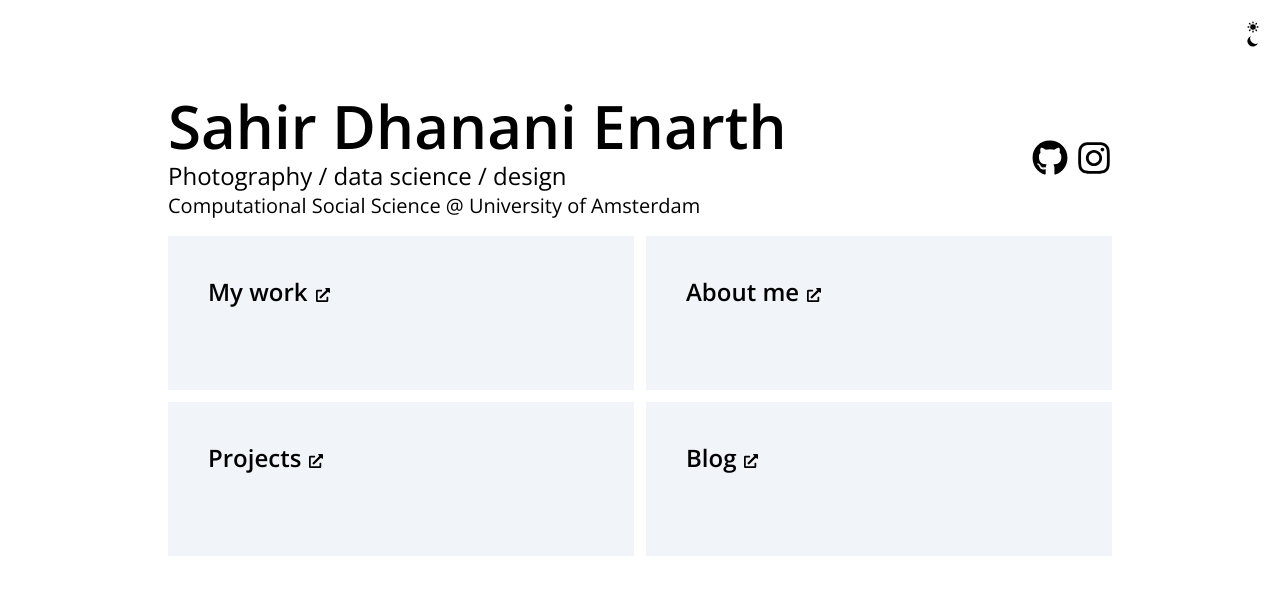
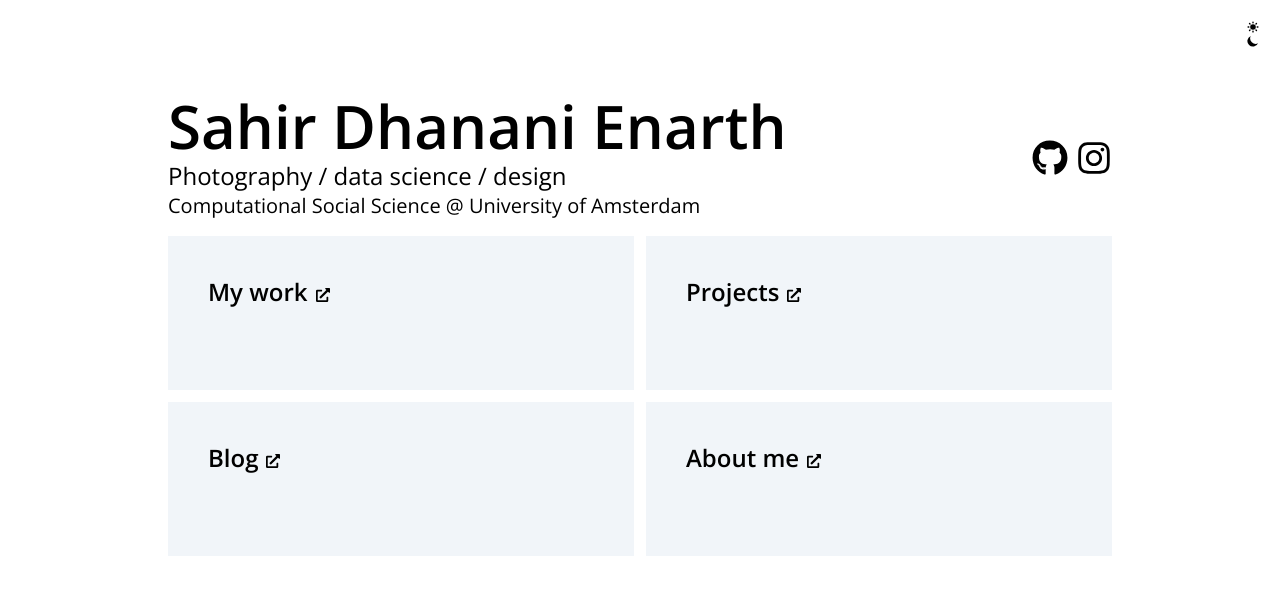
Before and after one commit to 100portraits/portfolio, a React (Vite) app in the folder portfolio/: page / in a window 1280 px wide. Shown: the top 594 px of the page. Built offline with nearby package versions, Linux system fonts and the light colour scheme.

Commit message:
just abstract everything and it works?

```diff
--- a/portfolio/src/pages/Home.jsx
+++ b/portfolio/src/pages/Home.jsx
@@ -3,59 +3,43 @@ import {FaGithub} from 'react-icons/fa/'
 import {FaExternalLinkAlt} from 'react-icons/fa'
 import { Link } from 'react-router-dom'
 import { Flowbite, DarkThemeToggle } from 'flowbite-react'
-
+import Template from './Template'
 
 const Home = () => {
     return (
-        <Flowbite>
-        <div className=''>
-            <div className='dark:bg-slate-800'>
-                <div className="min-h-screen dark:bg-slate-800 dark:text-white max-w-screen-md md:max-w-screen-lg p-10 mx-auto ">
-                    <div className='absolute top-0 right-0 m-5' >
-                    <DarkThemeToggle />
+        <Template
+            backarrow={false}
+            header='Sahir Dhanani Enarth'
+            subheader='Photography / data science / design'
+            subheader2='Computational Social Science @ University of Amsterdam'
+            icons={
+                <>
+                    <FaGithub/>
+                    <FaInstagram/>
+                </>
+            }
+            contentlist={[
+                {
+                    title: 'My work',
+                    link: '/work'
+                },
+                {
+                    title: 'Projects',
+                    link: '/projects'
+                },
+                {
+                    title: 'Blog',
+                    link: '/blog'
+                },
+                {
+                    title: 'About me',
+                    link: '/about'
+                }
+            ]}
 
-                    </div>
-                    <div className="text-left mt-6 md:mt-14 mb-4 md:flex justify-between">
-                        <div className="">
-                            <h1 className="pb-1 text-5xl md:text-6xl font-semibold">Sahir Dhanani Enarth</h1>
-                            <h1 className="text-lg md:text-2xl ">Photography / data science / design</h1>
-                            <h1 className="text-md md:text-xl">Computational Social Science @ University of Amsterdam</h1>
-                        </div>
-                        <div className='flex my-3 md:self-center flex-row gap-2 text-2xl md:text-4xl'>
-                            <FaGithub />
-                            <FaInstagram/>
-
-                        </div>
-                    </div>
-                    <div className='grid grid-cols-1 md:grid-cols-2 gap-3 min-h-[40vh]'>
-                        <Link to='/work'><div className='bg-slate-100 dark:bg-slate-700  h-full flex hover:bg-slate-200 group'>
-                            <h1 className='text-2xl font-semibold m-10 group-hover:underline underline-offset-4'>
-                                My work<FaExternalLinkAlt className='inline text-sm ml-2'/>
-                            </h1>
-                        </div></Link>
-                        <Link to='/about'> <div className='bg-slate-100 dark:bg-slate-700 h-full flex hover:bg-slate-200 group'>
-                            <h1 className='text-2xl font-semibold m-10 group-hover:underline underline-offset-4'>
-                                About me<FaExternalLinkAlt className='inline text-sm ml-2'/>
-                            </h1>
-                        </div></Link>
-                        <Link to='/projects'><div className='bg-slate-100 dark:bg-slate-700  h-full flex hover:bg-slate-200 group'>
-                            <h1 className='text-2xl font-semibold m-10 group-hover:underline underline-offset-4'>
-                                Projects<FaExternalLinkAlt className='inline text-sm ml-2'/>
-                            </h1>
-                        </div></Link>
-                        <Link to='/blog'><div className='bg-slate-100 dark:bg-slate-700  h-full flex hover:bg-slate-200 group'>
-                            <h1 className='text-2xl font-semibold m-10 group-hover:underline underline-offset-4'>
-                                Blog<FaExternalLinkAlt className='inline text-sm ml-2'/>
-                            </h1>
-                        </div></Link>
-
-                    </div>
-
-                </div>
-            </div>
-        </div>
-        </Flowbite>
+        />
     );
 }
 
+
 export default Home;
--- a/portfolio/src/pages/Template.jsx
+++ b/portfolio/src/pages/Template.jsx
@@ -3,10 +3,47 @@ import {FaExternalLinkAlt} from 'react-icons/fa'
 import { Link } from 'react-router-dom'
 import React from 'react';
 import { DarkThemeToggle, Flowbite } from 'flowbite-react';
-
+import { useEffect } from 'react';
 
 function Template({backarrow, header, subheader, subheader2, icons, contentlist, extracontent}) {
+    useEffect(() => {
+        const theme = localStorage.getItem('theme');
 
+        if (theme === 'dark') {
+          document.querySelector('html').classList.add('dark');
+          // Create a click event
+          const clickEvent = new MouseEvent('click', { bubbles: true, cancelable: true, view: window });
+
+          const buttonElement = document.querySelector('button[aria-label*="Toggle dark mode"]');
+          buttonElement.dispatchEvent(clickEvent);
+        } else {
+          document.querySelector('html').classList.remove('dark');
+        }
+
+        // Function to be executed when you change the "dark" class in the HTML tag
+        const handleDarkModeChange = (mutationsList, observer) => {
+          for (const mutation of mutationsList) {
+            if (mutation.type === 'attributes' && mutation.attributeName === 'class') {
+              const htmlElement = document.querySelector('html');
+              if (htmlElement.classList.contains('dark')) {
+                // The "dark" class has been added
+                localStorage.setItem('theme', 'dark');
+              } else {
+                // The "dark" class has been removed
+                localStorage.setItem('theme', 'light');
+              }
+            }
+          }
+        };
+
+        // Create a new MutationObserver
+        const htmlElement = document.querySelector('html');
+        const observer = new MutationObserver(handleDarkModeChange);
+
+        // Notice changes in the "dark" class of the HTML tag
+        observer.observe(htmlElement, { attributes: true, attributeFilter: ['class'] });
+
+      }, []);
 
     return (
         <Flowbite>
```
